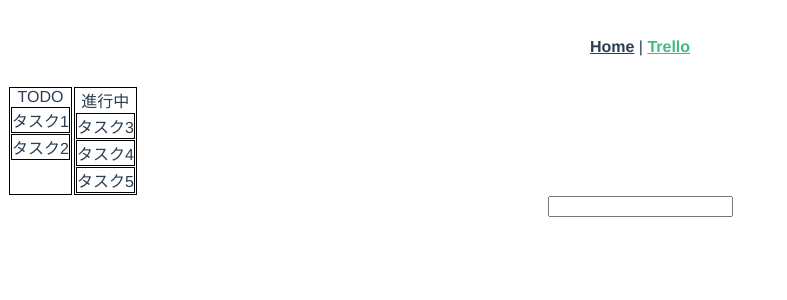
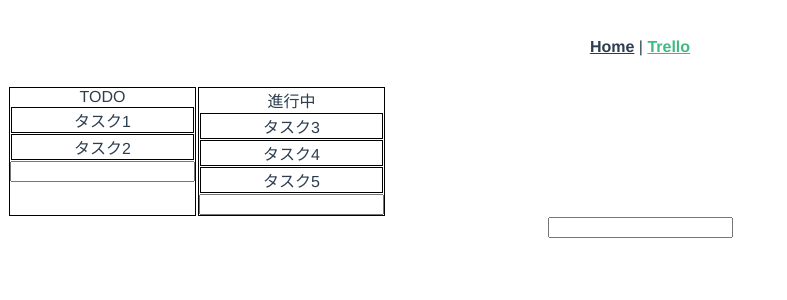
Before and after one commit to kuni0128/vue-ts-sample2, a Vue app: page /#/trello in a window 1280 px wide. Shown: the top 300 px of the page, without its empty margins (0-787 px from the left). Built offline with nearby package versions, Linux system fonts and the light colour scheme.

Commit message:
add input for add card

```diff
--- a/src/components/List.vue
+++ b/src/components/List.vue
@@ -2,13 +2,15 @@
   <div class="list">
     {{ list.name }}
     <Card v-for="card in list.cards" :key="card.id" :card=card />
+    <input type="text" @change="addCard" />
   </div>
 </template>
 
 <script lang="ts">
-import { Component, Vue, Prop } from 'vue-property-decorator';
+import { Component, Vue, Prop, Emit } from 'vue-property-decorator';
 import Card from '@/components/Card.vue';
 import { IList } from '@/types';
+import { PropType, PropOptions } from 'vue';
 
 @Component({
   components: {
@@ -18,6 +20,11 @@ import { IList } from '@/types';
 export default class List extends Vue {
   @Prop({ type: Object, required: true })
   private list!: IList;
+
+  @Emit()
+  private addCard(event: Event & { currentTarget: HTMLInputElement }): void {
+      alert('emit addCard');
+  }
 }
 </script>
 
--- a/src/views/Trello.vue
+++ b/src/views/Trello.vue
@@ -1,7 +1,7 @@
 <template>
   <div class="trello">
     <div class="board">
-      <List v-for="list in lists" :key="list.id" :list=list />
+      <List v-for="list in lists" :key="list.id" :list=list @add-card="addCard" />
     </div>
     <input type="text" @change="addList" />
   </div>
@@ -32,6 +32,10 @@ export default class Trello extends Vue {
     ++this.listCreatedCount;
     event.currentTarget.value = '';
   }
+
+  private addCard(): void {
+    alert('v-on addCard');
+  }
 }
 </script>
 
```
